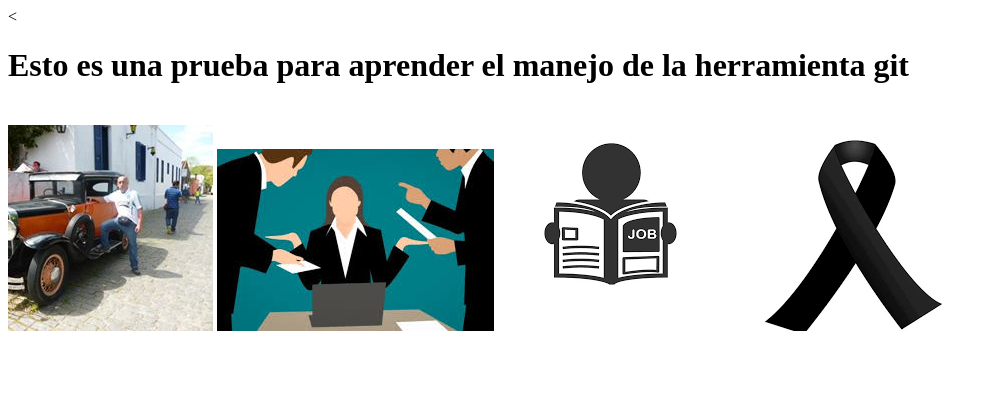
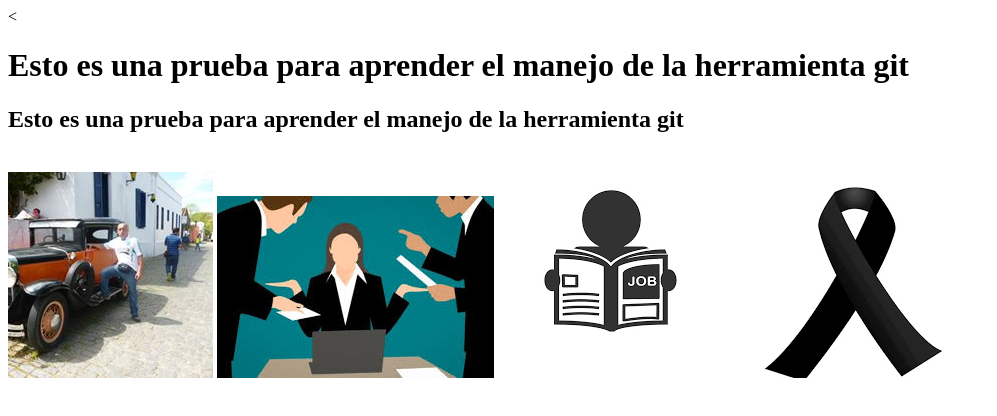
Before and after one commit to libardomontoya/estdio-github, a plain HTML site: page index.html in a window 1280 px wide. Shown: the whole page, without its empty margins (0-997 px from the left). Drawn offline with Linux system fonts and the light colour scheme.

Commit message:
agrgando un h2

```diff
--- a/index.html
+++ b/index.html
@@ -4,6 +4,7 @@
 <title>Invie</title>
 <<body>
   <h1>Esto es una prueba para aprender el manejo de la herramienta git</h1>
+  <h2>Esto es una prueba para aprender el manejo de la herramienta git</h2>
   <img src="header.jpg" alt="">
   <img src="hero.jpg" alt="">
   <img src="lectura.png" alt="">
```
